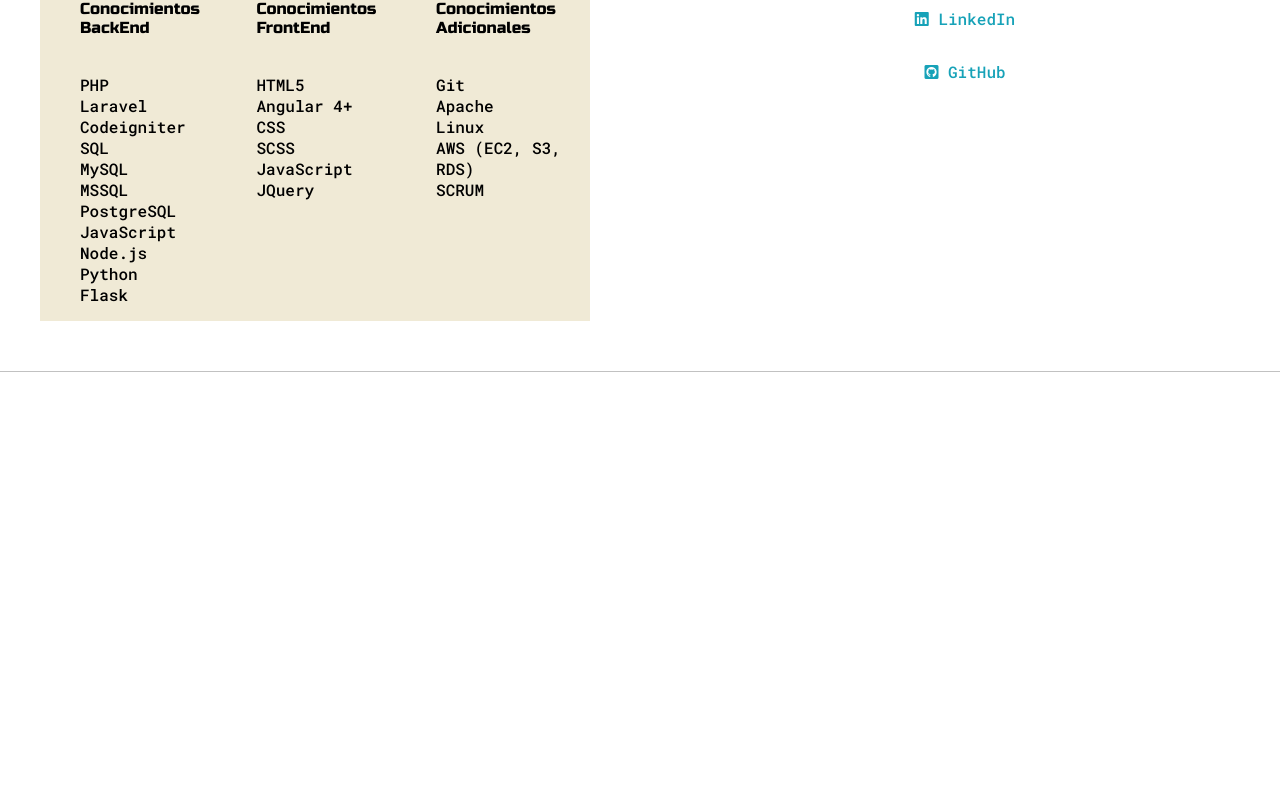
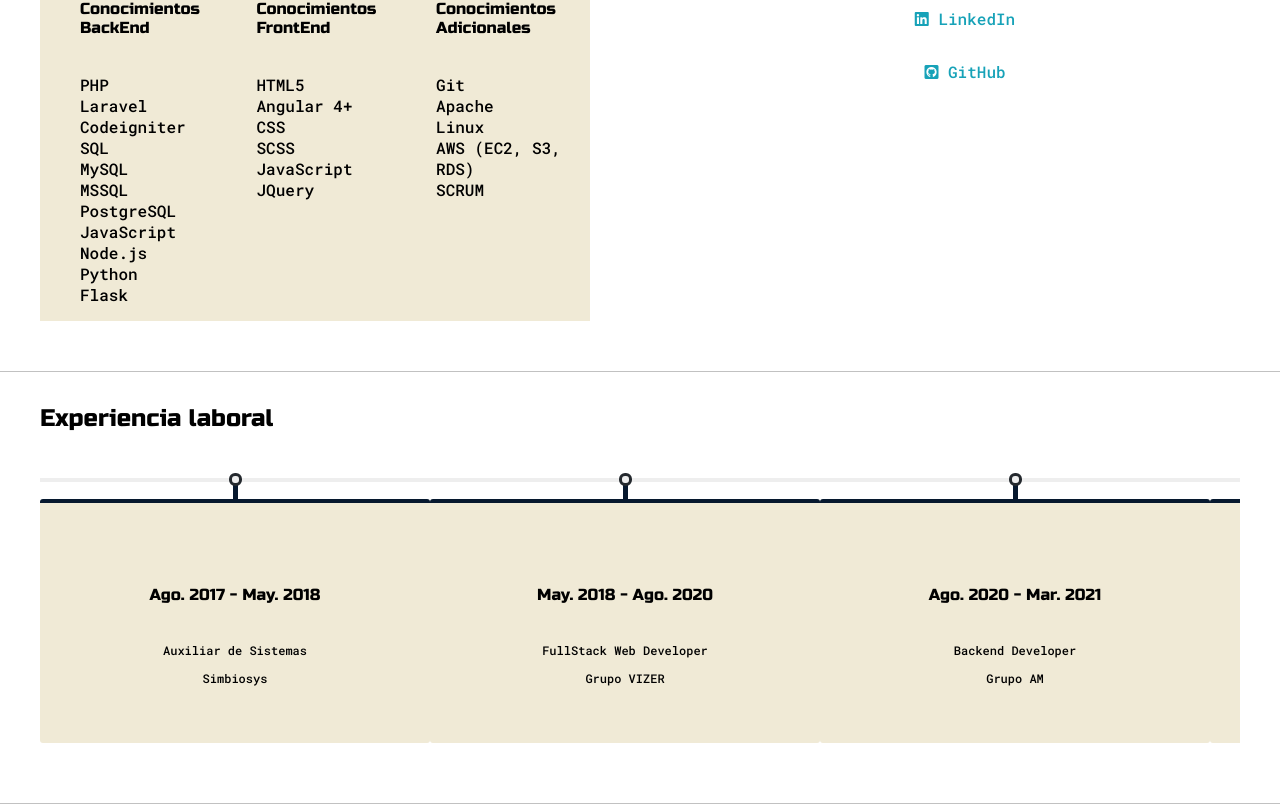
Before and after one commit to juanjo097/vue-portfolio, a Vue app: page / in a window 1280 px wide. Shown: the part 1222-2026 px from the top of the page. Before the commit the page ends 1594 px from the top, so only its background shows below. Built offline with nearby package versions, Linux system fonts and the light colour scheme.

Commit message:
add Experience section with timeline completed

```diff
--- a/src/components/About/About.css
+++ b/src/components/About/About.css
@@ -1,9 +1,3 @@
-.s2
-{
-	background-color: var(--secondary_color);
-	border-bottom: 1px solid var(--border_color);
-	overflow: auto;
-}
 .about-wrapper
 {
 	display: grid;
--- /dev/null
+++ b/src/components/Experience/Experience.css
@@ -0,0 +1,71 @@
+.timeline
+{
+	white-space: nowrap;
+	overflow-x: scroll;
+	padding: 30px 0 10px 0;
+	position: relative;
+}
+
+::-webkit-scrollbar{
+	height: 4px;
+	width: 4px;
+	background: gray;
+}
+::-webkit-scrollbar-thumb:horizontal{
+	background: #000;
+	border-radius: 10px;
+}
+
+.entry
+{
+	display: inline-block;
+	vertical-align: top;
+	background: var(--preview_shadow);
+	color: var(--secondary_color);
+	padding: 45px;
+	font-size: 12px;
+	text-align: center;
+	position: relative;
+	border-top: 4px solid #06182E;
+	border-radius: 3px;
+	min-width: 300px;
+	max-width: 600px;
+}
+
+.entry:after
+{
+	content: '';
+	display: block;
+	background: #eee;
+	width: 7px;
+	height: 7px;
+	border-radius: 6px;
+	border: 3px solid var(--theme_dot_border);
+	position: absolute;
+	left: 50%;
+	top: -30px;
+	margin-left: -6px;
+}
+
+.entry:before
+{
+	content: '';
+	display: block;
+	background: #06182E;
+	width: 5px;
+	height: 20px;
+	position: absolute;
+	left: 50%;
+	top: -20px;
+	margin-left: -2px;
+}
+
+.bar
+{
+	height: 4px;
+	background: #eee;
+	width: 100%;
+	position: relative;
+	top: 13px;
+	left: 0;
+}
--- /dev/null
+++ b/src/components/Experience/Experience.vue
@@ -0,0 +1,36 @@
+<template>
+    <section class="s2">
+        <div class="main-container">
+            <div style="padding-bottom: 50px;">
+                <h4>Experiencia laboral</h4>
+                <div class="bar"></div>
+                <div class="timeline">
+                    <div class="entry">
+                        <h6> Ago. 2017 - May. 2018</h6>
+                        <p>Auxiliar de Sistemas</p>
+                        <p>Simbiosys</p>
+                    </div>
+                    <div class="entry">
+                        <h6> May. 2018 - Ago. 2020</h6>
+                        <p> FullStack Web Developer </p>
+                        <p>Grupo VIZER</p>
+                    </div>
+                    <div class="entry">
+                        <h6> Ago. 2020 - Mar. 2021</h6>
+                        <p> Backend Developer </p>
+                        <p>Grupo AM</p>
+                    </div>
+                    <div class="entry">
+                        <h6> Mar. 2021 - Actual</h6>
+                        <p> Web Developer </p>
+                        <p>Toka Internacional</p>
+                    </div>
+                </div>
+            </div>
+        </div>
+    </section>
+</template>
+
+<script setup>
+import './Experience.css';
+</script>
--- a/src/components/Presentation/Presentation.css
+++ b/src/components/Presentation/Presentation.css
@@ -1,9 +1,3 @@
-.s1
-{
-	background-color: var(--main_color);
-	border-bottom: 1px solid var(--border_color);
-	overflow: auto;
-}
 .greeting-wrapper
 {
 	display: grid;
--- a/src/components/index.js
+++ b/src/components/index.js
@@ -1,8 +1,10 @@
 import Presentation from './Presentation/Presentation.vue';
 import About from './About/About.vue';
+import Experience from './Experience/Experience.vue';
 
 export
 {
     Presentation,
-    About
+    About,
+    Experience
 }
--- a/src/styles.css
+++ b/src/styles.css
@@ -73,6 +73,18 @@ h6
 {
 	font-size: 16px;
 }
+.s1
+{
+	background-color: var(--main_color);
+	border-bottom: 1px solid var(--border_color);
+	overflow: auto;
+}
+.s2
+{
+	background-color: var(--secondary_color);
+	border-bottom: 1px solid var(--border_color);
+	overflow: auto;
+}
 
 .main-container
 {
--- a/src/views/Home.vue
+++ b/src/views/Home.vue
@@ -1,8 +1,9 @@
 <template>
     <Presentation />
     <About />
+    <Experience />
 </template>
 
 <script setup>
-    import { Presentation, About } from '../components';
+    import { Presentation, About, Experience } from '../components';
 </script>
```
Also changed, not shown: 1 other file (tests, documents, lock files or other folders).
